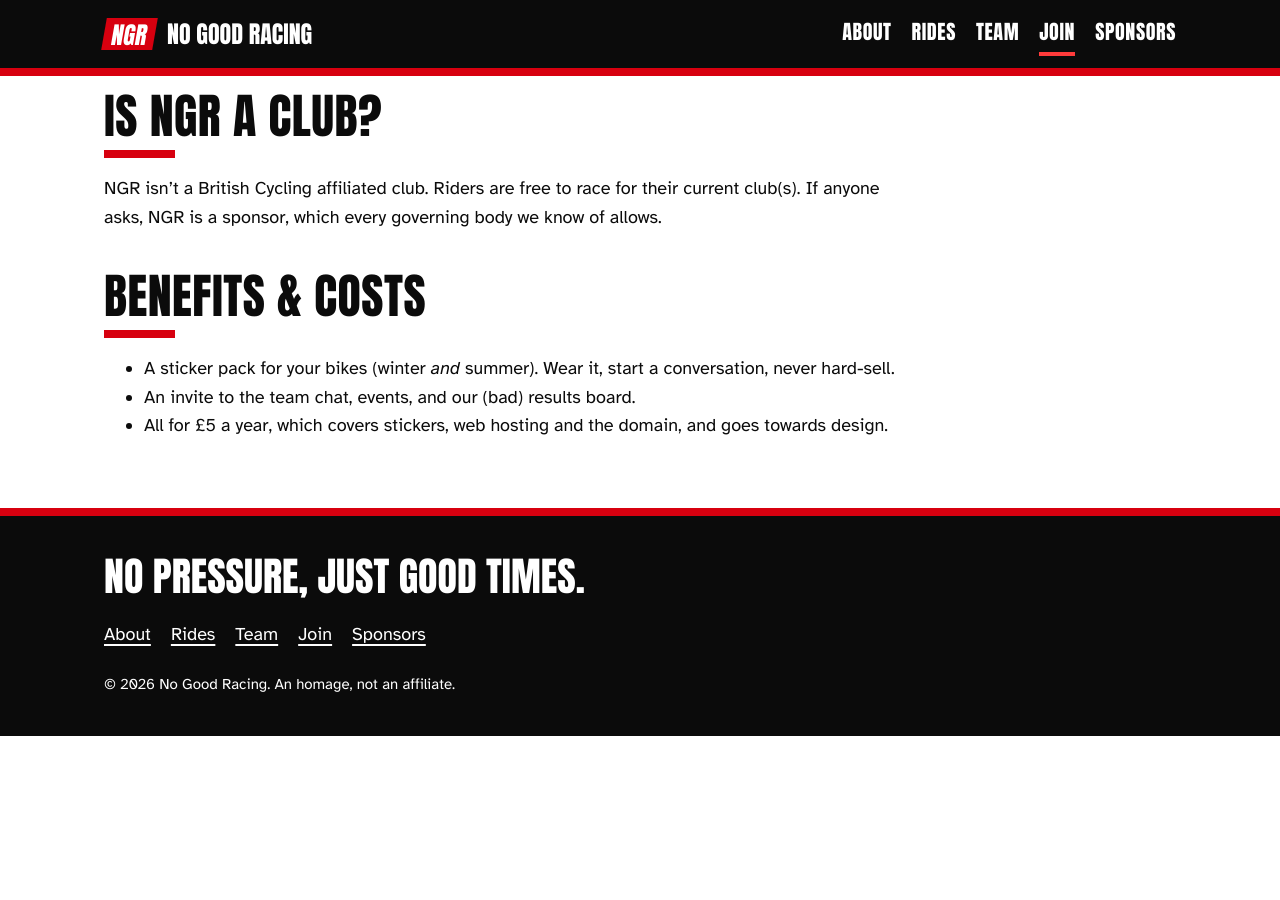
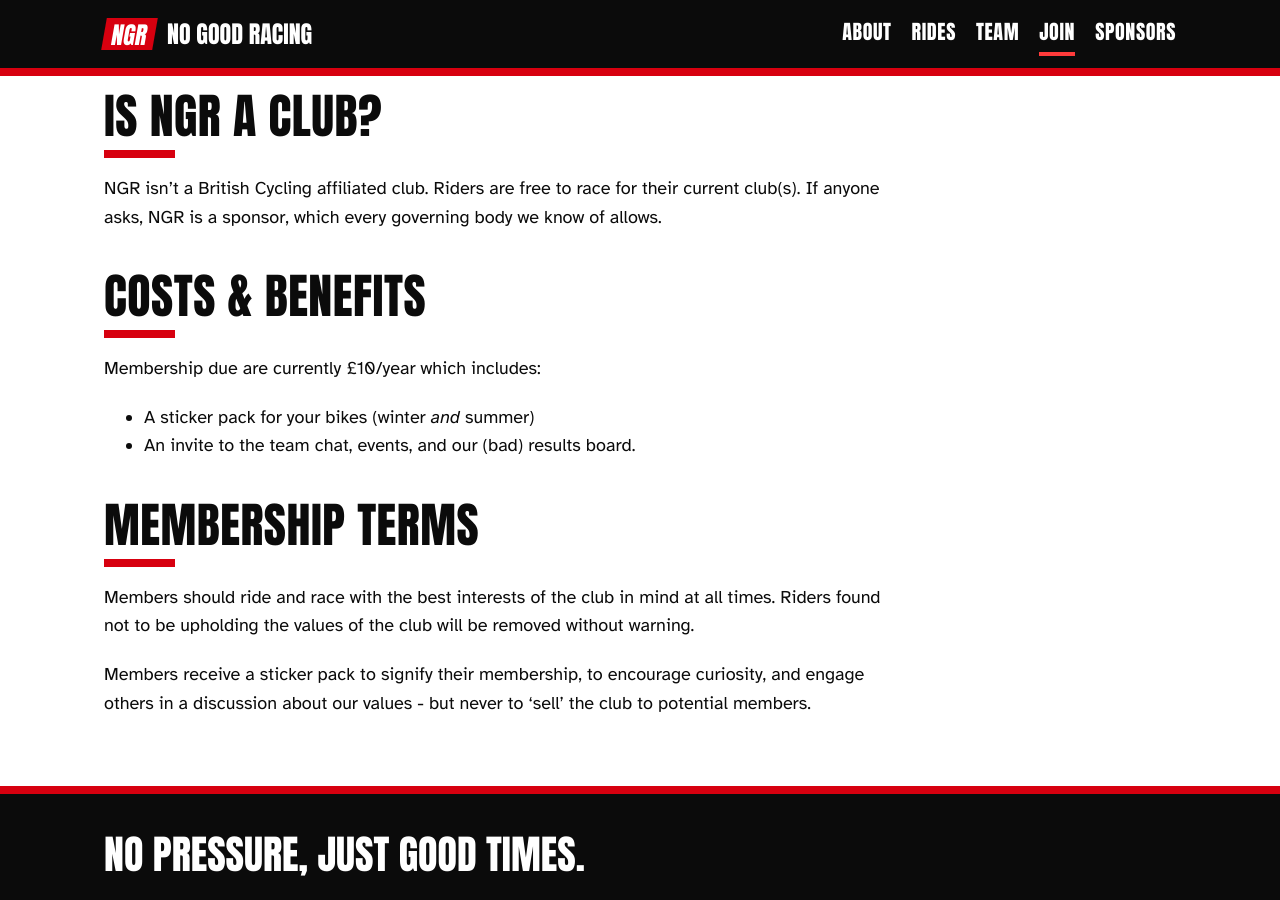
Before and after one commit to BenJam/ngr, a Jekyll site: the page built from join.md, in a window 1280 px wide and 900 px high, scrolled down 613 px. Built offline with Jekyll 4.4.1, drawn with Linux system fonts in a browser that asks for light colours; before the commit the page ends 1349 px from its top, so only the background shows below that.

Commit message:
update joining

```diff
--- a/join.md
+++ b/join.md
@@ -13,8 +13,15 @@ NGR is currently by invitation only. Existing members should send new member rec
 
 NGR isn't a British Cycling affiliated club. Riders are free to race for their current club(s). If anyone asks, NGR is a sponsor, which every governing body we know of allows.
 
-## Benefits & Costs
+## Costs & Benefits
 
-- A sticker pack for your bikes (winter *and* summer). Wear it, start a conversation, never hard-sell.
+Membership due are currently £10/year which includes:
+
+- A sticker pack for your bikes (winter *and* summer)
 - An invite to the team chat, events, and our (bad) results board.
-- All for £5 a year, which covers stickers, web hosting and the domain, and goes towards design.
+
+## Membership terms
+
+Members should ride and race with the best interests of the club in mind at all times. Riders found not to be upholding the values of the club will be removed without warning.
+
+Members receive a sticker pack to signify their membership, to encourage curiosity, and engage others in a discussion about our values - but never to ‘sell’ the club to potential members.
```
